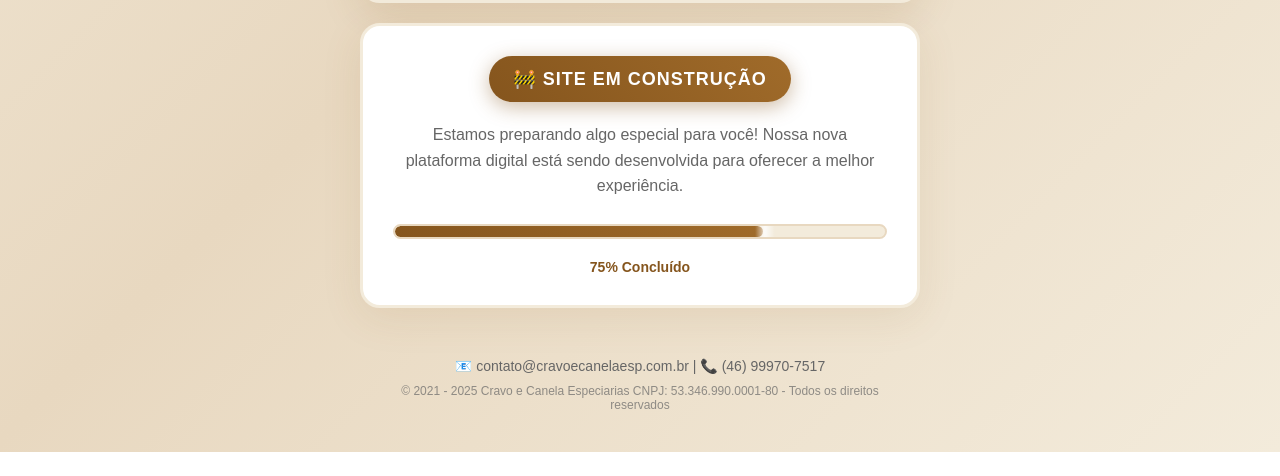
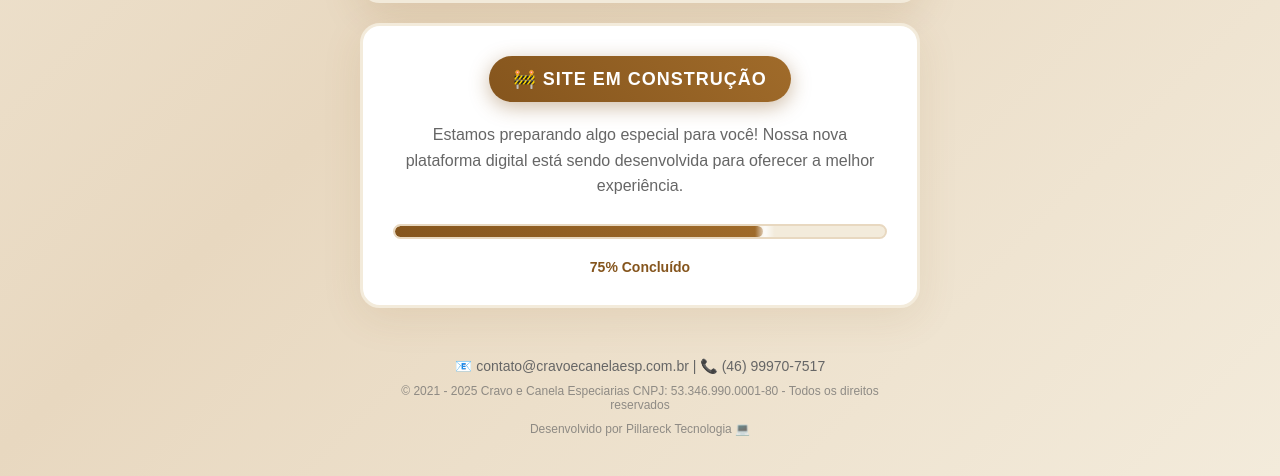
Before and after one commit to pillareck/Site-cravoecanela, a plain HTML site: page index.html in a window 1280 px wide. Shown: the part 852-1328 px from the top of the page. Before the commit the page ends 1304 px from the top, so only its background shows below. Drawn offline with Linux system fonts and the light colour scheme.

Commit message:
Adicionado rodapé

```diff
--- a/index.html
+++ b/index.html
@@ -421,6 +421,9 @@
             <p style="margin-top: 10px; font-size: 12px; opacity: 0.7;">
                 © 2021 - 2025 Cravo e Canela Especiarias CNPJ: 53.346.990.0001-80 - Todos os direitos reservados
             </p>
+            <p style="margin-top: 10px; font-size: 12px; opacity: 0.7;">
+                Desenvolvido por Pillareck Tecnologia 💻
+            </p>
         </div>
 
 
```
